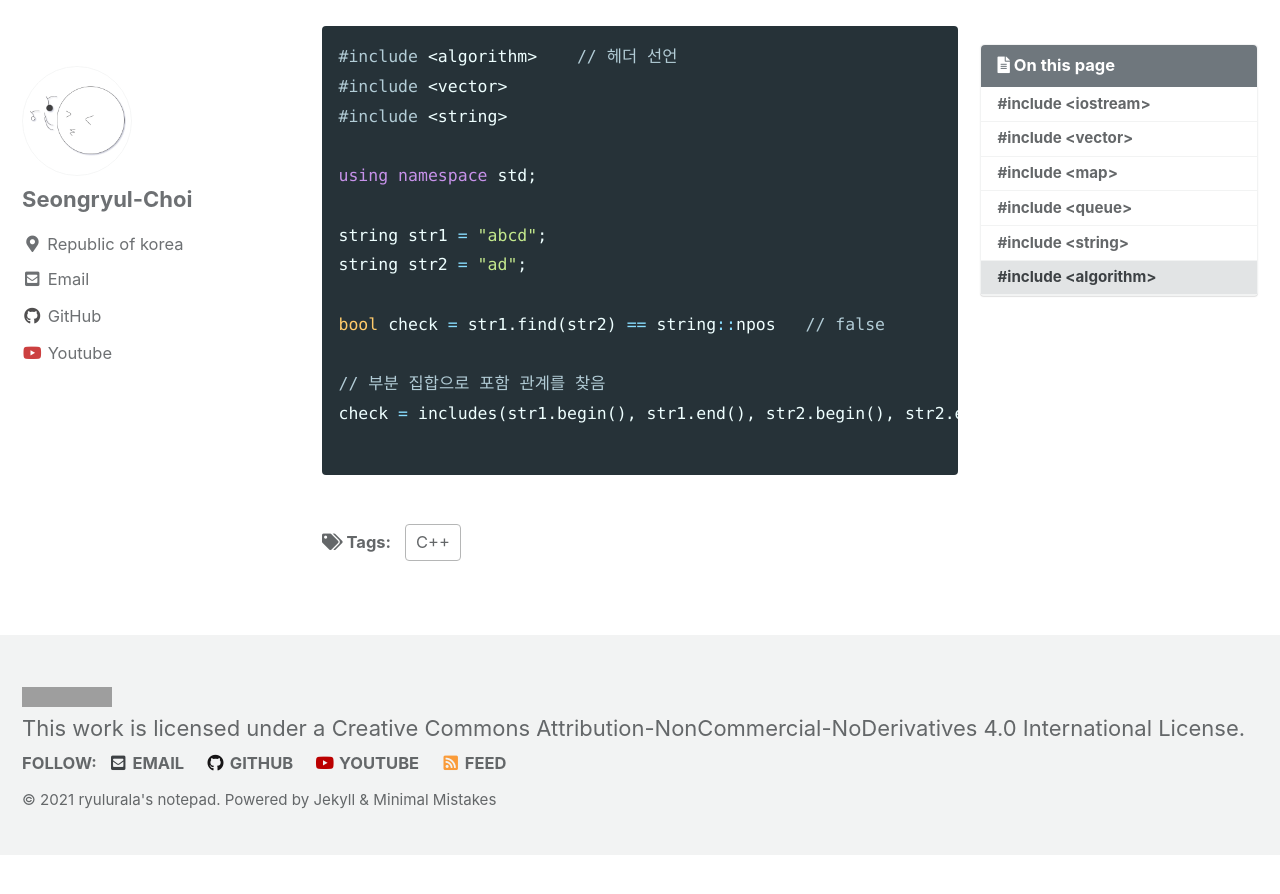
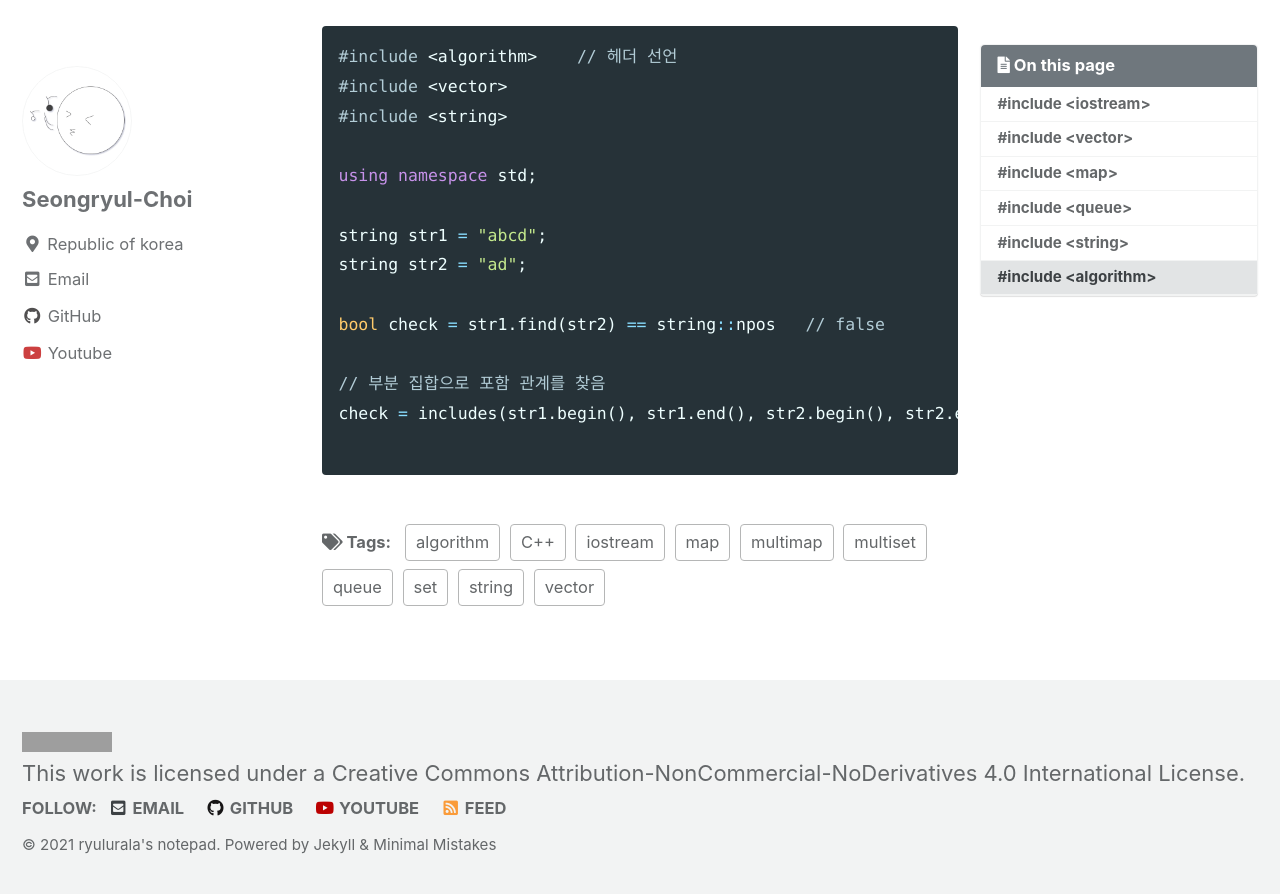
Before and after one commit to ryulurala/ryulurala.github.io, a Jekyll site: the page built from _posts/2021-01-17-reference_c++.md, in a window 1280 px wide and 900 px high, scrolled down 13875 px. Shown: the top 894 px of the window. Built offline with Jekyll 4.4.1, drawn with Linux system fonts in a browser that asks for light colours; cached includes are drawn as plain includes; before the commit the page ends 14730 px from its top, so only the background shows below that; grey boxes are pictures that could not be loaded.

Commit message:
Rename Reference memo

```diff
--- a/_posts/2021-01-17-reference_c++.md
+++ b/_posts/2021-01-17-reference_c++.md
@@ -1,8 +1,20 @@
 ---
-title: "C++ 메모장"
-excerpt: "C++ 메모장"
+title: "C++ Reference"
+excerpt: "C++ Reference"
 category: Launguage Reference
-tags: [C++]
+tags:
+  [
+    C++,
+    iostream,
+    vector,
+    algorithm,
+    queue,
+    string,
+    map,
+    set,
+    multimap,
+    multiset,
+  ]
 toc: true
 toc_sticky: true
 ---
```
Also changed, not shown: _posts/2021-01-17-reference_javascript.md (+3 -3 lines).
